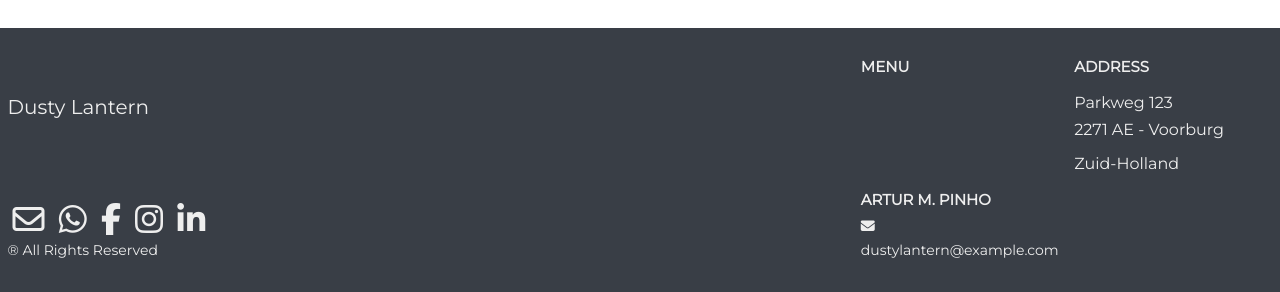
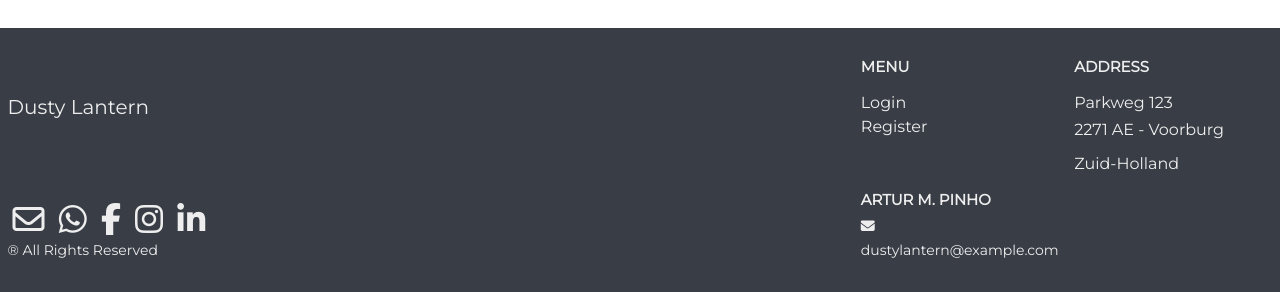
Before and after one commit to arturmpinho/Dusty-Lantern, a Django app: page /auctions/1 in a window 1280 px wide. Shown: the part 636-928 px from the top of the page. Run offline with Django 3.2, Linux system fonts and the light colour scheme; data comes from the database, SQL or seed files in the repository; both versions use the stored data as it was after the commit; parts of the project's set-up code (start-up, migrations or seed data) failed here and were passed over; some libraries are stand-ins or nearby versions; some web fonts are replaced.

Commit message:
Footer: add login and register links when user is not authenticated

```diff
--- a/templates/components/footer/footer.html
+++ b/templates/components/footer/footer.html
@@ -37,6 +37,21 @@
                                 <a href="{% url 'profile' %}">
                                     <div>
                                         <p class="my-0">My Dashboard</p>
+                                    </div>
+                                </a>
+                            </li>
+                            {% else %}
+                                <li>
+                                    <a href="{% url 'account_login' %}">
+                                        <div>
+                                            <p class="my-0">Login</p>
+                                        </div>
+                                    </a>
+                                </li>
+                                <li>
+                                    <a href="{% url 'account_signup' %}">
+                                        <div>
+                                            <p class="my-0">Register</p>
                                         </div>
                                     </a>
                                 </li>
```
Also changed, not shown: db.sqlite3. Lines whose indentation alone changed are shown as unchanged.
